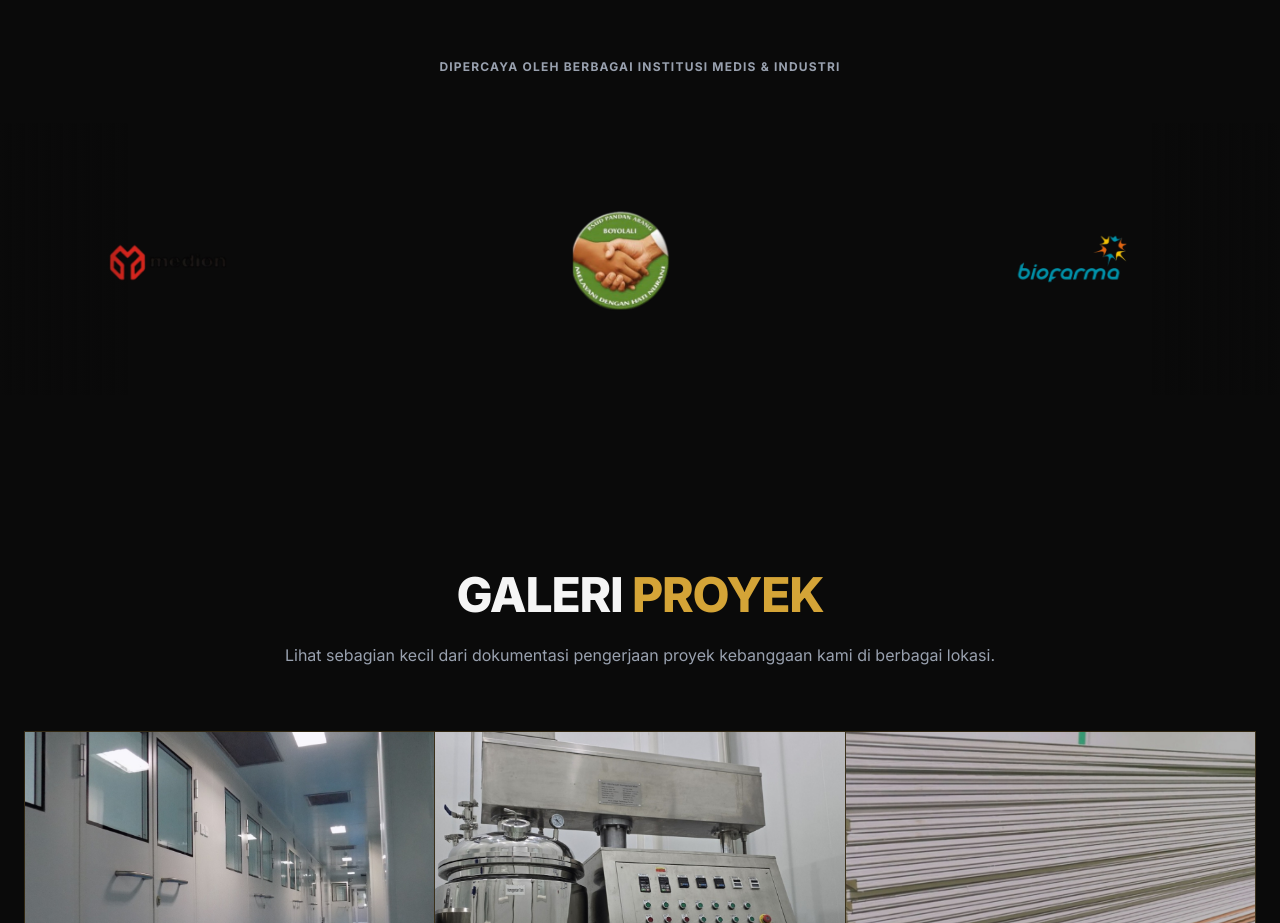
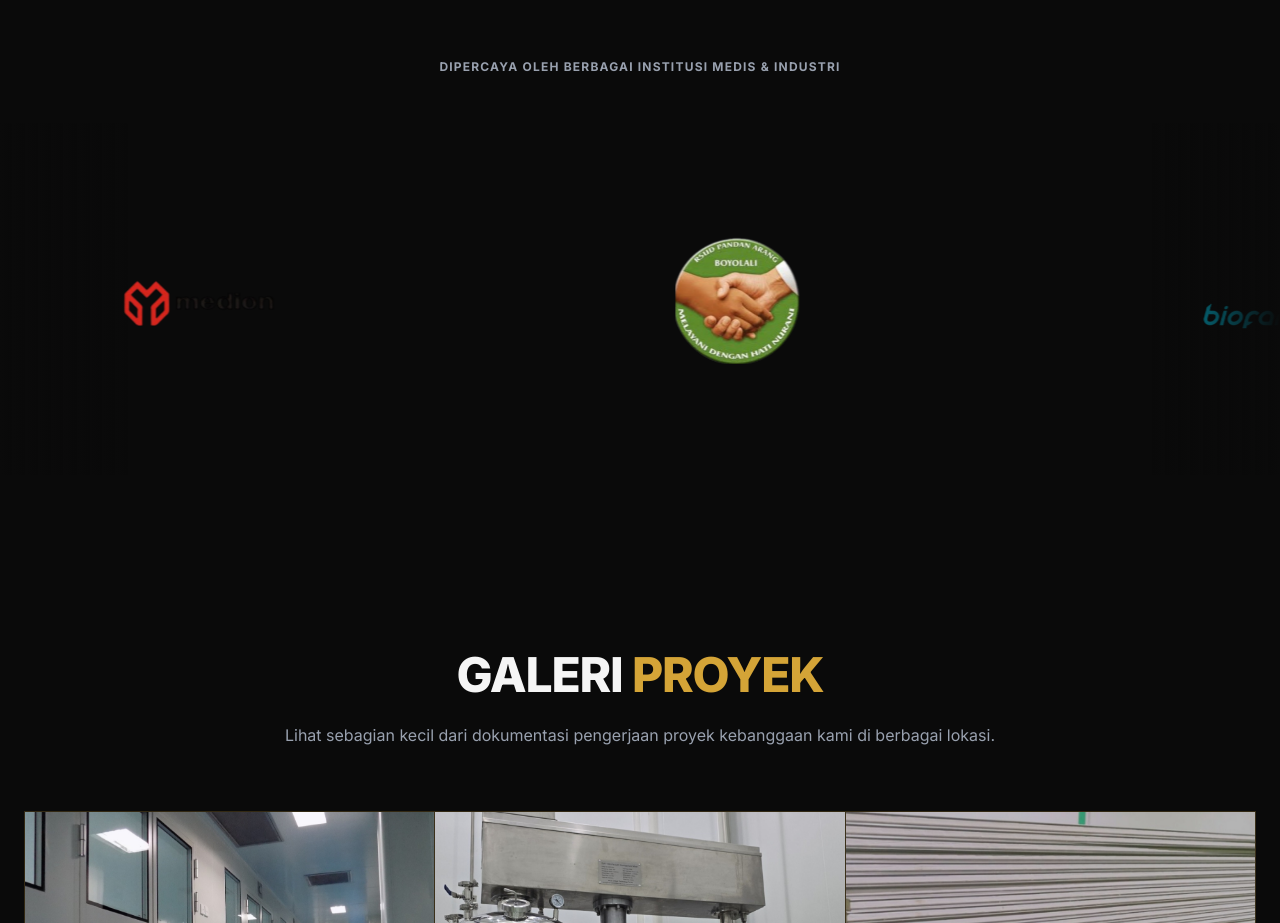
Before and after one commit to aditya24fauzan-web/testing-project-akp, a React (Vite) app: page / in a window 1280 px wide. Shown: the part 6460-7383 px from the top of the page. Built offline with nearby package versions, Linux system fonts and the light colour scheme.

Commit message:
Update Clients.tsx

```diff
--- a/src/components/Clients.tsx
+++ b/src/components/Clients.tsx
@@ -16,7 +16,7 @@
         </h2>
       </div>
 
-      <div className="relative w-full flex overflow-hidden group py-6">
+      <div className="relative w-full flex overflow-hidden group py-8">
         <div className="absolute left-0 top-0 bottom-0 w-32 bg-gradient-to-r from-dark to-transparent z-10 pointer-events-none"></div>
         <div className="absolute right-0 top-0 bottom-0 w-32 bg-gradient-to-l from-dark to-transparent z-10 pointer-events-none"></div>
 
@@ -26,12 +26,12 @@
           {[...clientLogos, ...clientLogos].map((logo, index) => (
             <div
               key={index}
-              className="flex items-center justify-center px-10 mx-6 bg-transparent transition-all cursor-pointer min-w-[400px]"
+              className="flex items-center justify-center px-8 mx-4 bg-transparent transition-all cursor-pointer min-w-[500px]"
             >
               <img
                 src={`${logo}`}
                 alt={`Client Logo ${index}`}
-                className="h-40 md:h-56 w-auto object-contain transition-all duration-300 hover:scale-110"
+                className="h-52 md:h-72 w-auto object-contain transition-all duration-300 hover:scale-110"
               />
             </div>
           ))}
```
